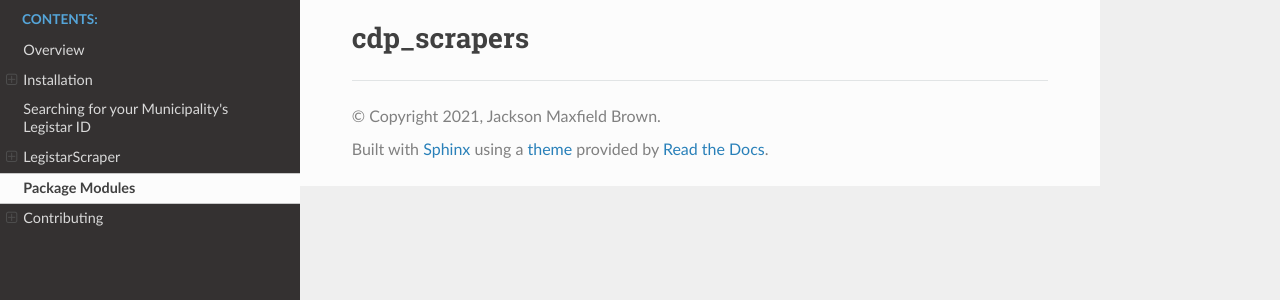
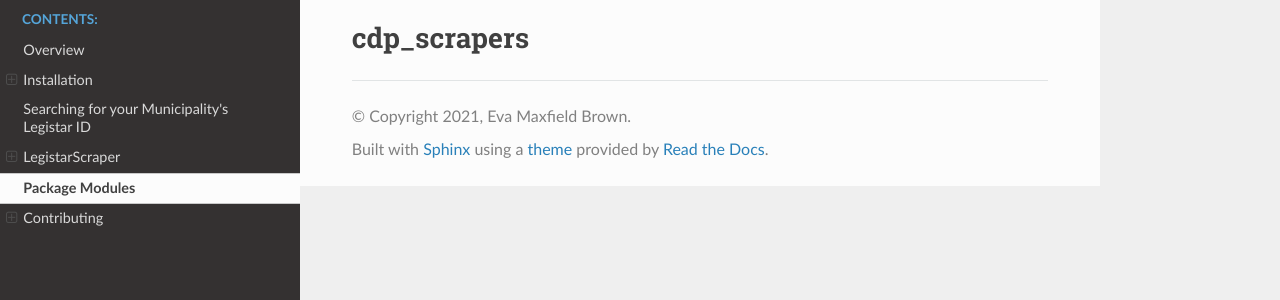
Before and after one commit to CouncilDataProject/cdp-scrapers, a Sphinx documentation site: the page built from docs/modules.rst, in a window 1280 px wide. Shown: the part 127-427 px from the top of the page. Built offline with Sphinx 7.4.7 and the Read the Docs theme 2.0.0, drawn with Linux system fonts in a browser that asks for light colours; pages that are not in the unit, such as notebooks, are missing from menus.

```diff
--- a/cdp_scrapers/__init__.py
+++ b/cdp_scrapers/__init__.py
@@ -2,8 +2,8 @@
 
 """Top-level package for cdp-scrapers."""
 
-__author__ = "Jackson Maxfield Brown"
-__email__ = "jmaxfieldbrown@gmail.com"
+__author__ = "Eva Maxfield Brown"
+__email__ = "evamaxfieldbrown@gmail.com"
 # Do not edit this string manually, always use bumpversion
 # Details in CONTRIBUTING.md
 __version__ = "0.4.2"
--- a/docs/conf.py
+++ b/docs/conf.py
@@ -71,8 +71,8 @@ master_doc = "index"
 
 # General information about the project.
 project = u"cdp-scrapers"
-copyright = u"2021, Jackson Maxfield Brown"
-author = u"Jackson Maxfield Brown"
+copyright = u"2021, Eva Maxfield Brown"
+author = u"Eva Maxfield Brown"
 
 # The version info for the project you"re documenting, acts as replacement
 # for |version| and |release|, also used in various other places throughout
@@ -155,7 +155,7 @@ latex_documents = [
         master_doc,
         "cdp_scrapers.tex",
         u"cdp-scrapers Documentation",
-        u"Jackson Maxfield Brown",
+        u"Eva Maxfield Brown",
         "manual",
     ),
 ]
--- a/setup.py
+++ b/setup.py
@@ -46,6 +46,7 @@ requirements = [
 ]
 
 extra_requirements = {
+    "atlanta": atlanta_reqs,
     "test": test_requirements,
     "dev": dev_requirements,
     "all": [
@@ -55,8 +56,8 @@ extra_requirements = {
 }
 
 setup(
-    author="Jackson Maxfield Brown, Sung Cho",
-    author_email="jmaxfieldbrown@gmail.com",
+    author="Eva Maxfield Brown, Sung Cho",
+    author_email="evamaxfieldbrown@gmail.com",
     classifiers=[
         "Development Status :: 4 - Beta",
         "Intended Audience :: Developers",
```
